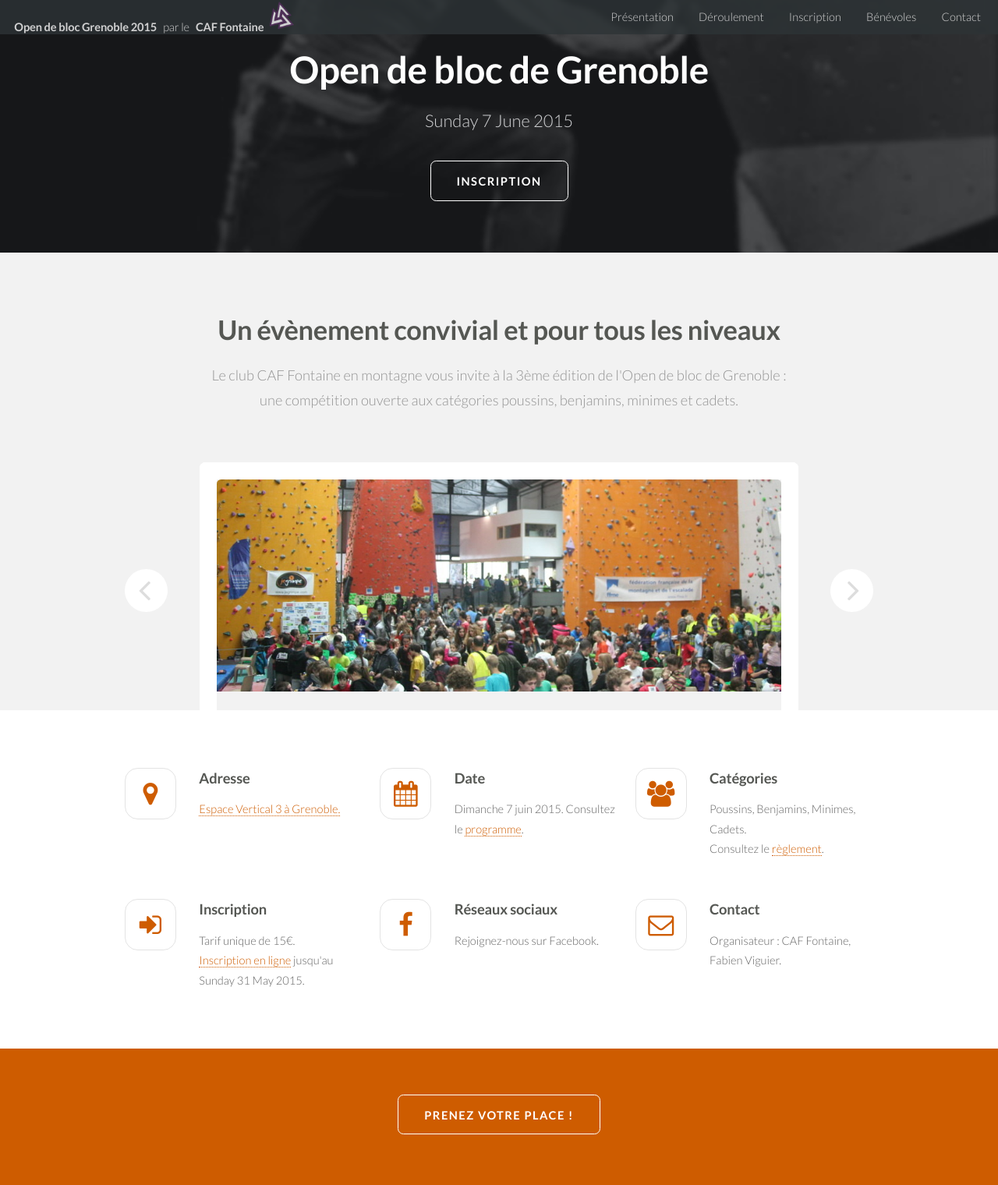
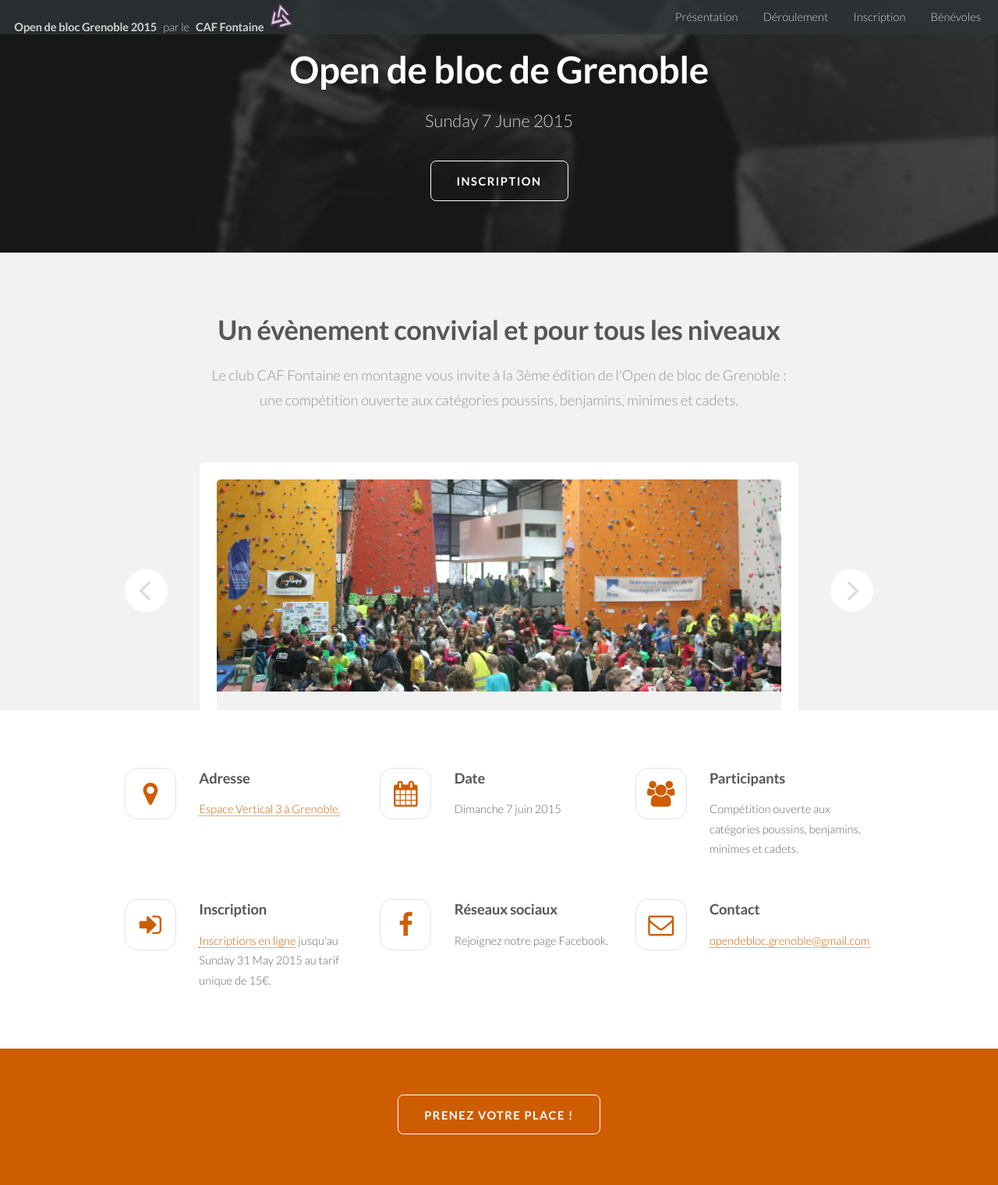
Before and after one commit to crep4ever/bloc, a PHP site: page / in a window 1280 px wide. Shown: the top 1520 px of the page at 78% size. Run offline with PHP 8.4, Linux system fonts and the light colour scheme; some libraries are stand-ins or nearby versions; some web fonts are replaced.

Commit message:
[content] update contact info

```diff
--- a/header.php
+++ b/header.php
@@ -92,7 +92,6 @@ $(function() {
 	  <li><a href="program.php">Déroulement</a></li>
 	  <li><a href="registration.php">Inscription</a></li>
 	  <li><a href="benevoles.php">Bénévoles</a></li>
-	  <li><a href="contact.php">Contact</a></li>
 	</ul>
       </nav>
     </header>
--- a/index.php
+++ b/index.php
@@ -60,31 +60,33 @@
       <div class="4u 6u$(2) 12u$(3)">
 	<section class="feature fa-calendar">
 	  <h3>Date</h3>
-	  <p>Dimanche 7 juin 2015. Consultez le <a href="program.php#program">programme</a>.</p>
+	  <p>Dimanche 7 juin 2015</p>
 	</section>
       </div>
       <div class="4u$ 6u(2) 12u$(3)">
 	<section class="feature fa-users">
-	  <h3>Catégories</h3>
-	  <p>Poussins, Benjamins, Minimes, Cadets. <br /> Consultez le <a href="program.php#rules">règlement</a>.</p>
+	  <h3>Participants</h3>
+	  <p>Compétition ouverte aux catégories poussins, benjamins, minimes et cadets.</p>
 	</section>
       </div>
       <div class="4u 6u$(2) 12u$(3)">
 	<section class="feature fa-sign-in">
 	  <h3>Inscription</h3>
-	  <p>Tarif unique de <?php echo $GLOBALS['registration-fee'] ?>€. <br /> <a href="registration.php">Inscription en ligne</a> jusqu'au <?php echo $GLOBALS['registration-close-date-str'] ?>.</p>
+	  <p><a href="registration.php">Inscriptions en ligne</a>
+	  jusqu'au <?php echo $GLOBALS['registration-close-date-str']
+	  ?> au tarif unique de <?php echo $GLOBALS['registration-fee'] ?>€.</p>
 	</section>
       </div>
       <div class="4u 6u(2) 12u$(3)">
 	<section class="feature fa-facebook">
 	  <h3>Réseaux sociaux</h3>
-	  <p>Rejoignez-nous sur Facebook.</p>
+	  <p>Rejoignez notre page Facebook.</p>
 	</section>
       </div>
       <div class="4u$ 6u$(2) 12u$(3)">
 	<section class="feature fa-envelope-o">
 	  <h3>Contact</h3>
-	  <p>Organisateur : CAF Fontaine, Fabien Viguier.</p>
+	  <p><a href="mailto:opendebloc.grenoble@gmail.com">opendebloc.grenoble@gmail.com</a></p>
 	</section>
       </div>
     </div>
```
Also changed, not shown: contact.php (deleted, +0 -39 lines).
